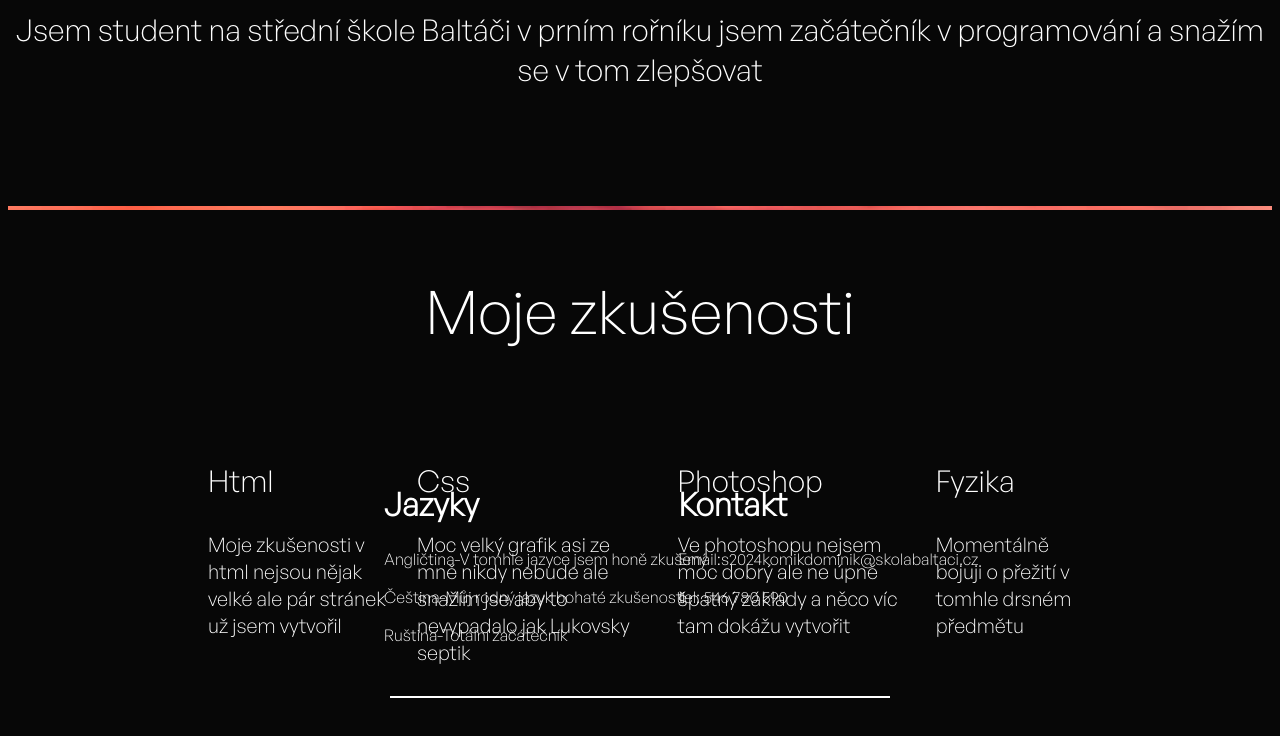
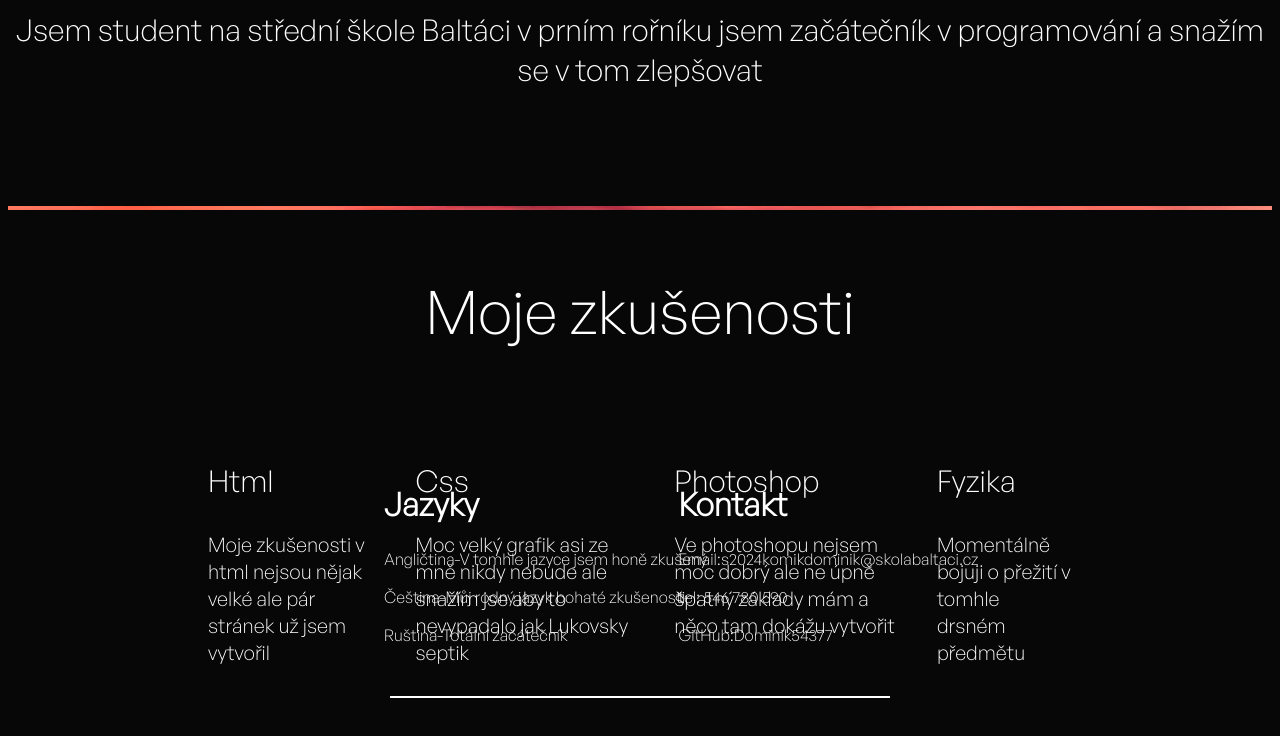
Before and after one commit to Dominik543777/Portfolio-2.0, a plain HTML site: page Portfolio-2.0-main/index.html in a window 1280 px wide. Shown: the part 438-1174 px from the top of the page. Drawn offline with Linux system fonts and the light colour scheme.

Commit message:
Add files via upload
oprava textu

```diff
--- a/Portfolio-2.0-main/index.html
+++ b/Portfolio-2.0-main/index.html
@@ -64,7 +64,7 @@
 
 
 <div class="text_omne"  >
-<p>Jsem student na střední škole Baltáči v prním rořníku jsem začátečník v programování a snažím se v tom zlepšovat</p>
+<p>Jsem student na střední škole Baltáci v prním rořníku jsem začátečník v programování a snažím se v tom zlepšovat</p>
 </div>
 
 
@@ -96,7 +96,7 @@
 
   <div class="sloupce"  id="slo3">
   <p>Photoshop</p>
-  <p>Ve photoshopu nejsem moc dobrý ale ne úpně špatný základy a něco víc tam dokážu vytvořit</p>
+  <p>Ve photoshopu nejsem moc dobrý ale ne úpně špatný základy mám a něco tam dokážu vytvořit</p>
   </div>
 
 
@@ -131,6 +131,7 @@
 <h1>Kontakt</h1>
 <p>Email:s2024komikdominik@skolabaltaci.cz</p>
 <p>tel: 546 780 590</p>
+<p>GitHub:Dominik54377</p>
 </div>
 
 
--- a/Portfolio-2.0-main/styles.css
+++ b/Portfolio-2.0-main/styles.css
@@ -1,6 +1,6 @@
 body{
 background-color:rgb(7, 7, 7); ;
-height: 300vh;
+height: 170vh;
 }
 :root{
   --color:rgb(7, 7, 7);
```
